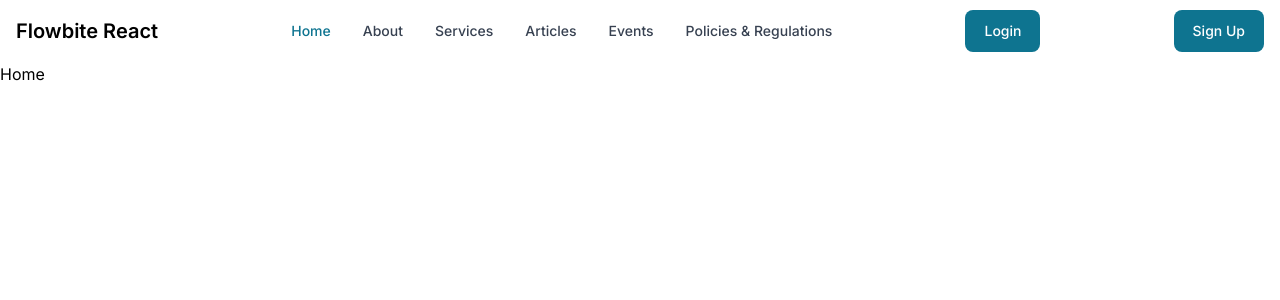
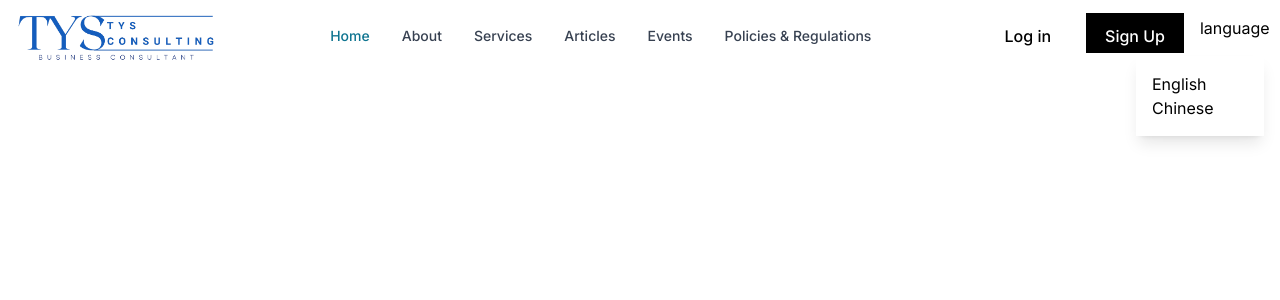
Before and after one commit to fikriymnn/tys-cons, a Next.js app: page /Home in a window 1280 px wide. Shown: the top 300 px of the page. Built offline with nearby package versions, Linux system fonts and the light colour scheme.

Commit message:
Update NavbarWithCTAButton.jsx
- Update tys logo on Navbar
- Update Login Button
- Update Sign Up button
- update dropdown for language change

```diff
--- a/src/components/NavbarWithCTAButton.jsx
+++ b/src/components/NavbarWithCTAButton.jsx
@@ -1,11 +1,13 @@
 'use client';
+import Image from 'next/image';
 
-import { Button, Navbar } from 'flowbite-react';
+import { Button, Navbar, Dropdown, Item } from 'flowbite-react';
 
 export default function NavbarWithCTAButton() {
+    const Menus = ["English", "Chinese"];
     return (
         <>
-            <Navbar
+            <Navbar className=' fixed justify-beetwen w-full'
                 fluid
                 rounded
             >
@@ -14,23 +16,32 @@ export default function NavbarWithCTAButton() {
                         alt="Flowbite React Logo"
                         className="mr-3 h-6 sm:h-9"
                         src="/favicon.svg"
-                    /> */}
+                    />
                     <span className="self-center whitespace-nowrap text-xl font-semibold dark:text-white">
                         Flowbite React
-                    </span>
+                    </span> */}
+                    <Image src={'/assets/images/tys-logo-blue.png'} width={200} height={125} alt='' />
                 </Navbar.Brand>
-                <div className="flex md:order-2">
-                    <Button>
-                        Login
+                <div className="flex md:order-2 gap-4">
+                    <Button className=' bg-transparent border'>
+                        <p className=' text-black text-base'>Log in</p>
                     </Button>
+                    <Button className=' bg-black rounded-none h-10'>
+                        <p className=' text-white text-base'>Sign Up</p>
+                    </Button>
+                    <div className=' my-auto w-16' >
+                        <p className=' cursor-pointer pb-4'>language</p>
+                        <div className=' bg-white shadow-lg w-32 p-4 absolute right-4'>
+                            <ul>
+                                {Menus.map((menu) => (
+                                    <li key={menu}>{menu}</li>
+                                ))}
+                            </ul>
+                        </div>
+                    </div>
                     <Navbar.Toggle />
                 </div>
-                <div className="flex md:order-2">
-                    <Button>
-                        Sign Up
-                    </Button>
-                    <Navbar.Toggle />
-                </div>
+
                 <Navbar.Collapse>
                     <Navbar.Link
                         active
```
